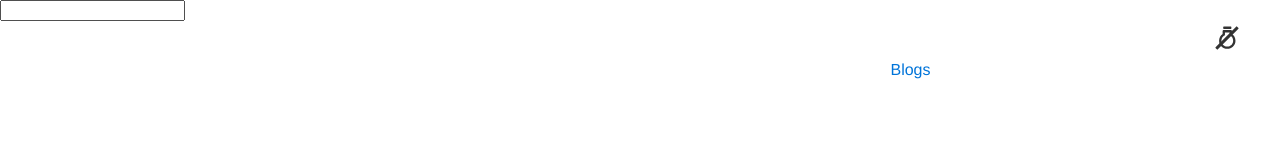
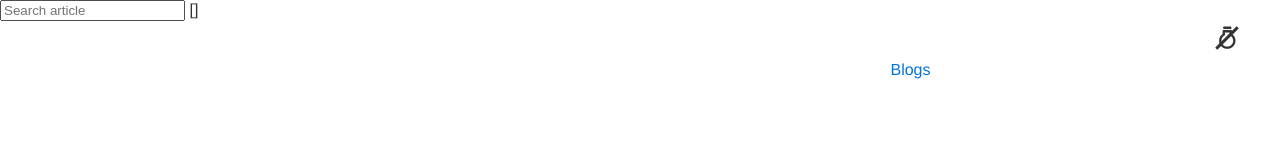
Before and after one commit to iggredible/vueBlog, a Vue app: page / in a window 1280 px wide. Shown: the top 160 px of the page. Built offline with nearby package versions, Linux system fonts and the light colour scheme.

Commit message:
search so far - need to use fuzzysearch lib

```diff
--- a/src/components/sidebar/search/Search.vue
+++ b/src/components/sidebar/search/Search.vue
@@ -1,9 +1,32 @@
 <template>
-  <input />
+  <div>
+    <input type="text" placeholder="Search article" v-model="search" />
+    {{ filteredArr }}
+  </div>
 </template>
 
 <script>
-export default {};
+export default {
+  data() {
+    return {
+      search: "",
+      devArr: []
+    };
+  },
+  created() {
+    this.devArr = this.$store.getters.devJsonArr;
+  },
+  computed: {
+    filteredArr() {
+      console.log("HEY FILTERED ARR");
+      const filteredArr = this.devArr.filter(title => {
+        return title.toLowerCase().includes(this.search.toLowerCase());
+      });
+      console.log(filteredArr);
+      return filteredArr;
+    }
+  }
+};
 </script>
 
 <style></style>
```
